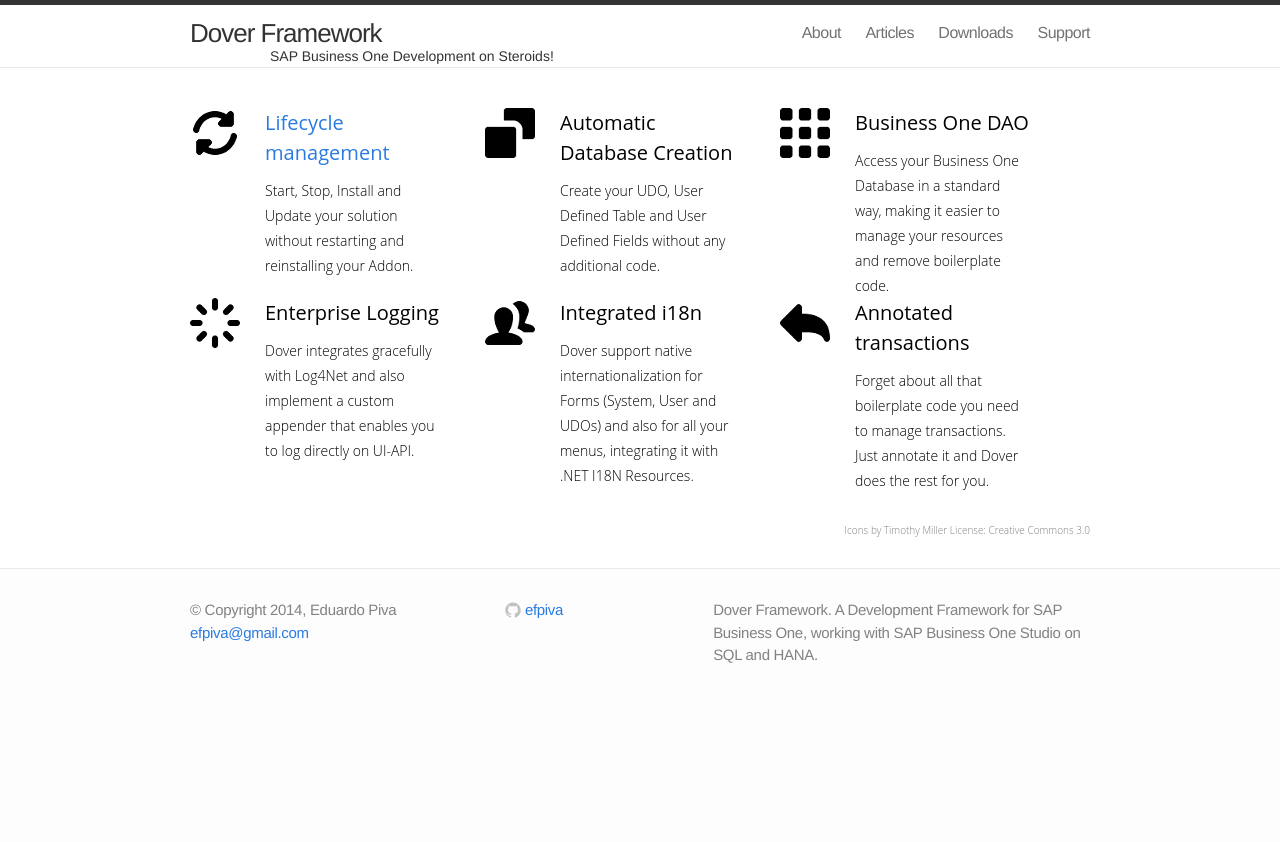
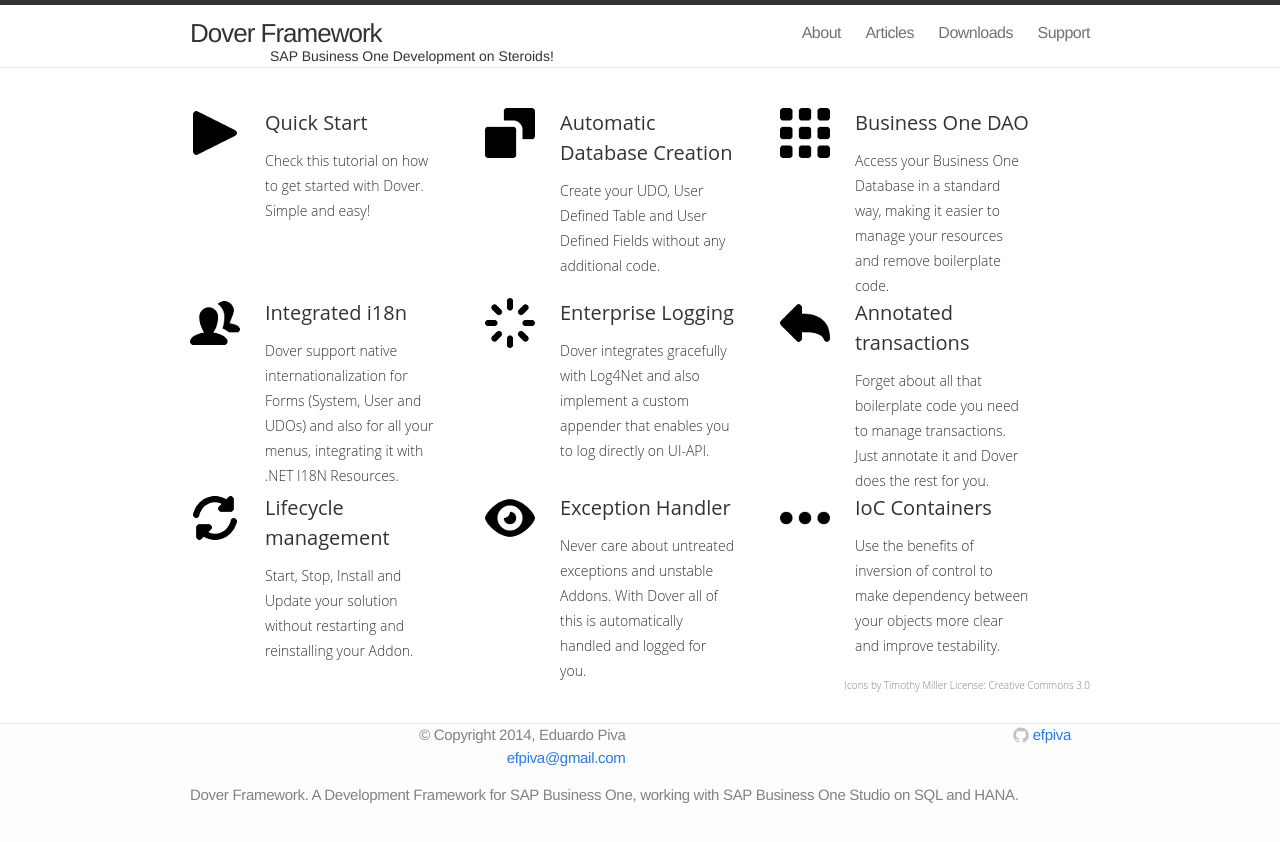
Before and after one commit to efpiva/efpiva.github.io, a Jekyll site: the page built from index.html, in a window 1280 px wide. Shown: the top 842 px of the page. Built offline with Jekyll 4.4.1, drawn with Linux system fonts in a browser that asks for light colours.

Commit message:
new main page with fancy icons

```diff
--- a/css/main.css
+++ b/css/main.css
@@ -36,6 +36,12 @@ a:visited { color: #205caa; }
 
 
 /* main page boxes */
+.boxmaintitle,
+.boxmaintitle:hover,
+.boxmaintitle:visited {
+  color: #333;
+}
+
 #boxcontent
 {
 width:auto;
@@ -63,6 +69,7 @@ float:left;}
 
 #boxcontent article p
 {
+color: #333;
 line-height:25px;
 font-family: 'Open Sans', sans-serif;
 margin-left:75px;}
@@ -73,7 +80,7 @@ margin-left:75px;}
   font-size: 10px;
   color: #828282;
   float:right;
-  margin-top:30px;
+  margin-top:20px;
 }
 
 /* end main page boxes */
@@ -148,7 +155,7 @@ header p {
 
 .site-footer {
   border-top: 1px solid #e8e8e8;
-  padding: 30px 0;
+  padding: 0px 0;
 }
 
 .footer-heading {
@@ -158,33 +165,33 @@ header p {
   margin-bottom: 15px;
 }
 
-.site-footer .column { float: left; margin-bottom: 15px; }
+.site-footer .column { float: left; margin-bottom: 15px;
+  font-size: 15px;
+  letter-spacing: -.3px;
+  color: #828282;
+}
 
 .footer-col-1 {
-  width: 270px; /*fallback*/
-  width: -webkit-calc(35% - 10px);
-  width: -moz-calc(35% - 10px);
-  width: -o-calc(35% - 10px);
-  width: calc(35% - 10px);
-  margin-right: 10px
+  width: 445px; /*fallback*/
+  width: -webkit-calc(49.5% - 10px);
+  width: -moz-calc(49.5% - 10px);
+  width: -o-calc(49.5% - 10px);
+  width: calc(49.5% - 10px);
+  margin-right: 10px;
 }
 .footer-col-2 {
-  width: 175px; /*fallback*/
-  width: -webkit-calc(23.125% - 10px);
-  width: -moz-calc(23.125% - 10px);
-  width: -o-calc(23.125% - 10px);
-  width: calc(23.125% - 10px);
-  margin-right: 10px
-}
-.footer-col-3 {
-  width: 335px; /*fallback*/
-  width: -webkit-calc(41.875%);
-  width: -moz-calc(41.875%);
-  width: -o-calc(41.875%);
-  width: calc(41.875%);
+  width: 445px; /*fallback*/
+  width: -webkit-calc(49.5% - 10px);
+  width: -moz-calc(49.5% - 10px);
+  width: -o-calc(49.5% - 10px);
+  width: calc(49.5% - 10px);
+  margin-right: 10px;
+  text-align: right;
 }
 
-.site-footer ul { list-style: none; }
+.site-footer ul { list-style: none;
+    text-align: right;
+}
 
 .site-footer li,
 .site-footer p {
--- a/index.html
+++ b/index.html
@@ -7,25 +7,29 @@ name: main page
 
 <section id="boxcontent">
 <article>
-<img src="{{ site.baseurl }}/images/icons/lifecycle.png" alt="alt text"/>
-<h3><a href="{{ site.baseurl }}/">
-Lifecycle management
-</a>
-</h3>
+<img src="{{ site.baseurl }}/images/icons/quick-start.png" alt="alt text"/>
+<h3><a class="boxmaintitle" href="{{ site.baseurl }}/articles/2014/08/07/quick-start/">
+        Quick Start</a></h3>
 <p>
-Start, Stop, Install and Update your solution without restarting and reinstalling your Addon.
+Check this tutorial on how to get started with Dover. Simple and easy!
 </p>
 </article>
 <article>
 <img src="{{ site.baseurl }}/images/icons/db.png" alt="alt text"/>
-<h3>Automatic Database Creation</h3>
+<h3><a class="boxmaintitle" href="{{ site.baseurl }}/articles/2014/08/16/deploying-database/">
+    Automatic Database Creation
+    </a>
+</h3>
 <p>
 Create your UDO, User Defined Table and User Defined Fields without any additional code.
 </p>
 </article>
 <article>
 <img src="{{ site.baseurl }}/images/icons/dao.png" alt="alt text"/>
-<h3>Business One DAO</h3>
+<h3><a class="boxmaintitle" href="{{ site.baseurl }}/articles/2014/08/16/dao/">
+    Business One DAO
+</a>
+</h3>
 <p>
 Access your Business One Database in a standard way, making it easier to manage your resources and remove boilerplate code.
 </p>
@@ -34,29 +38,66 @@ Access your Business One Database in a standard way, making it easier to manage
 
 <section id="boxcontent">
 <article>
+<img src="{{ site.baseurl }}/images/icons/i18n.png" alt="alt text"/>
+<h3><a class="boxmaintitle" href="{{ site.baseurl }}/articles/2014/08/10/internationalization/">
+        Integrated i18n</a></h3>
+<p>
+Dover support native internationalization for Forms (System, User and UDOs) and also for all your menus, integrating it with .NET I18N Resources.
+</p>
+</article>
+<article>
 <img src="{{ site.baseurl }}/images/icons/logging.png" alt="alt text"/>
-<h3>Enterprise Logging</h3>
+<h3><a class="boxmaintitle" href="{{ site.baseurl }}/articles/2014/08/12/logging/">
+    Enterprise Logging
+</a>
+</h3>
 <p>
 Dover integrates gracefully with Log4Net and also implement a custom appender that enables you to log directly on UI-API.
 </p>
 </article>
 <article>
-<img src="{{ site.baseurl }}/images/icons/i18n.png" alt="alt text"/>
-<h3>Integrated i18n</h3>
-<p>
-Dover support native internationalization for Forms (System, User and UDOs) and also for all your menus, integrating it with .NET I18N Resources.
-</p>
-</article>
-<article>
 <img src="{{ site.baseurl }}/images/icons/transaction.png" alt="alt text"/>
-<h3>Annotated transactions</h3>
+<h3><a class="boxmaintitle" href="{{ site.baseurl }}/articles/2014/08/16/transaction/">
+        Annotated transactions</a></h3>
 <p>
 Forget about all that boilerplate code you need to manage transactions. Just annotate it and Dover does the rest for you.
 </p>
 </article>
 <br class="clear"/></section>
 
+<section id="boxcontent">
+<article>
+<img src="{{ site.baseurl }}/images/icons/lifecycle.png" alt="alt text"/>
+<h3><a class="boxmaintitle" href="{{ site.baseurl }}/articles/2014/08/17/lifecycle-explained/">
+Lifecycle management
+</a>
+</h3>
+<p>
+Start, Stop, Install and Update your solution without restarting and reinstalling your Addon.
+</p>
+</article>
+
+<article>
+<img src="{{ site.baseurl }}/images/icons/exception.png" alt="alt text"/>
+<h3><a class="boxmaintitle" href="{{ site.baseurl }}/articles/2014/08/09/exception-handling/">
+        Exception Handler</a></h3>
+<p>
+Never care about untreated exceptions and unstable Addons. With Dover all of this is automatically handled and logged for you.
+</p>
+</article>
+
+<article>
+<img src="{{ site.baseurl }}/images/icons/ioc.png" alt="alt text"/>
+<h3><a class="boxmaintitle" href="{{ site.baseurl }}/articles/2014/08/16/ioc/">
+        IoC Containers</a></h3>
+<p>
+Use the benefits of inversion of control to make dependency between your objects more clear and improve testability.
+</p>
+</article>
+
+</section>
+
+
 <p id="iconscc">Icons by Timothy Miller   License: Creative Commons 3.0</p>
 
-
 </div>
```
